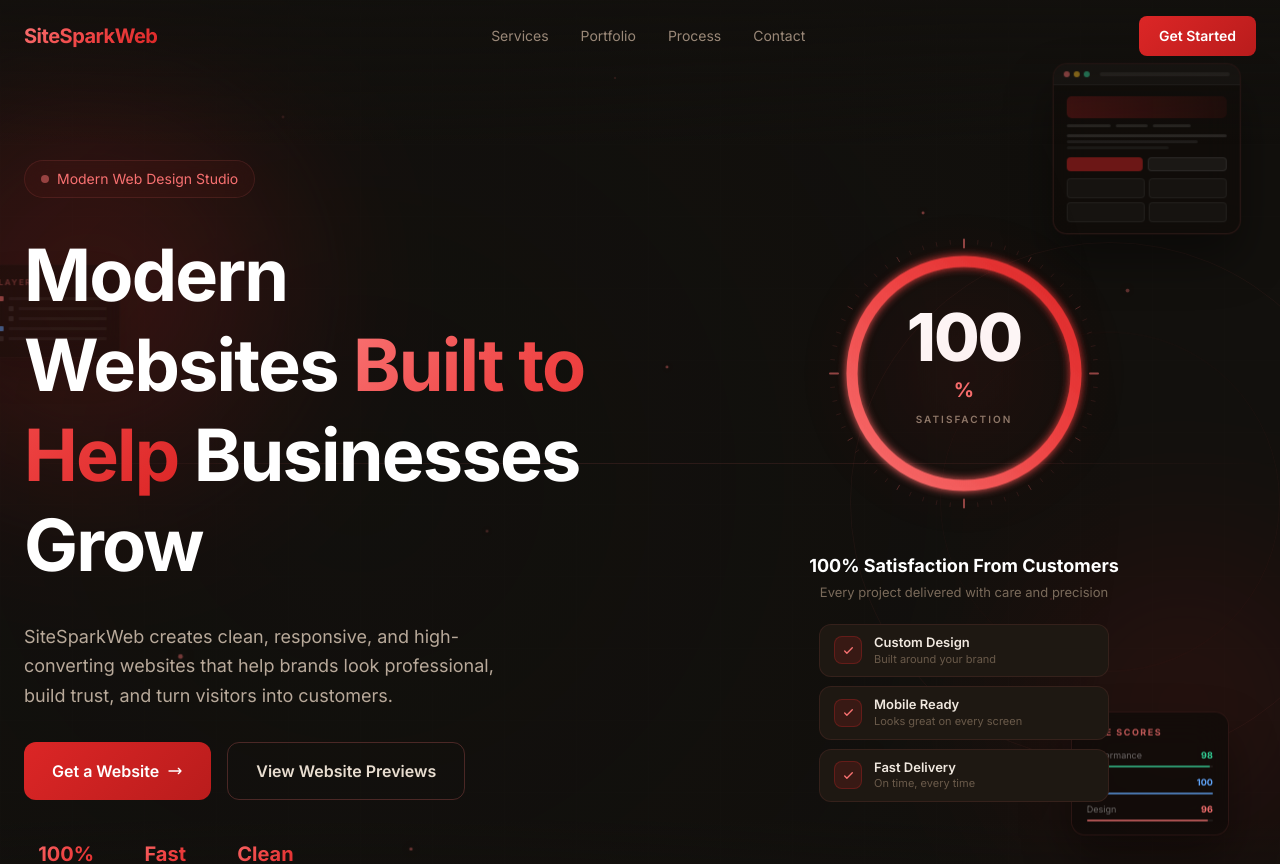
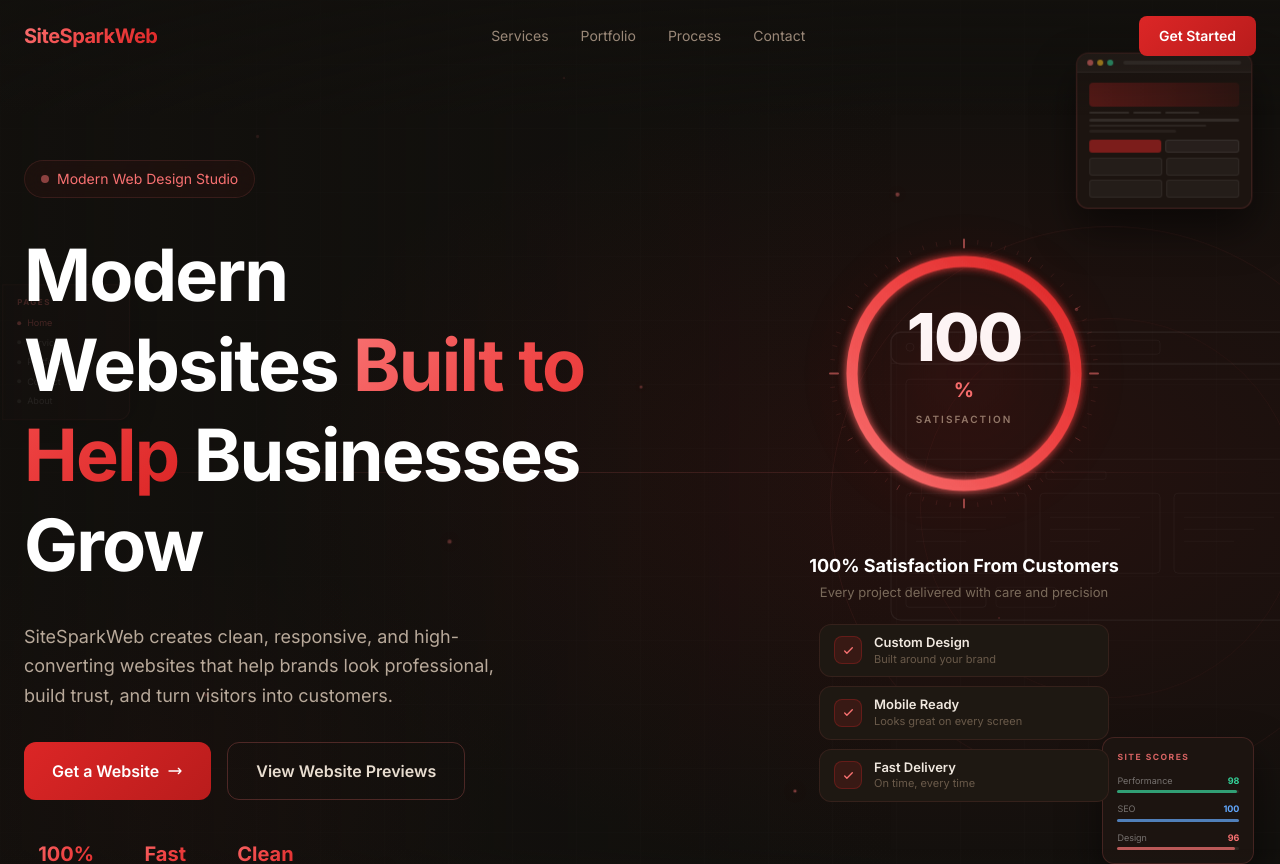
Before and after one commit to seansitesparkweb/sitesparkweb, a React (Vite) app: page / in a window 1280 px wide. Shown: the top 864 px of the page. Built offline with nearby package versions, Linux system fonts and the light colour scheme.

Commit message:
Rebuild hero background - solid cards, SVG wireframe, no backdrop-filter glitch

```diff
--- a/src/components/HeroBackground.jsx
+++ b/src/components/HeroBackground.jsx
@@ -1,214 +1,214 @@
-const PARTICLES = [
-  { top: '12%', left: '22%',  size: 2, dur: 3.2, delay: 0    },
-  { top: '68%', left: '14%',  size: 3, dur: 4.1, delay: 1.2  },
-  { top: '38%', left: '52%',  size: 2, dur: 3.7, delay: 2.0  },
-  { top: '22%', left: '72%',  size: 2, dur: 4.8, delay: 0.5  },
-  { top: '78%', left: '68%',  size: 3, dur: 3.5, delay: 1.8  },
-  { top: '55%', left: '38%',  size: 2, dur: 5.1, delay: 3.0  },
-  { top: '8%',  left: '48%',  size: 2, dur: 4.0, delay: 2.4  },
-  { top: '88%', left: '32%',  size: 2, dur: 3.9, delay: 0.8  },
-  { top: '30%', left: '88%',  size: 3, dur: 4.4, delay: 1.5  },
-  { top: '62%', left: '82%',  size: 2, dur: 3.3, delay: 3.5  },
-]
-
 export default function HeroBackground() {
   return (
     <div style={{ position: 'absolute', inset: 0, overflow: 'hidden', pointerEvents: 'none', zIndex: 0 }}>
 
+      {/* ── Base gradient wash ── */}
+      <div style={{
+        position: 'absolute', inset: 0,
+        background: 'radial-gradient(ellipse 80% 60% at 75% 50%, rgba(185,28,28,0.12) 0%, transparent 70%)',
+      }} />
+      <div style={{
+        position: 'absolute', inset: 0,
+        background: 'radial-gradient(ellipse 50% 40% at 10% 80%, rgba(120,20,20,0.1) 0%, transparent 60%)',
+      }} />
+
       {/* ── Faint grid ── */}
       <svg style={{ position: 'absolute', inset: 0, width: '100%', height: '100%' }} aria-hidden="true">
         <defs>
-          <pattern id="herogrid" width="72" height="72" patternUnits="userSpaceOnUse">
-            <path d="M 72 0 L 0 0 0 72" fill="none" stroke="white" strokeWidth="0.4" strokeOpacity="0.028" />
+          <pattern id="herogrid" width="64" height="64" patternUnits="userSpaceOnUse">
+            <path d="M 64 0 L 0 0 0 64" fill="none" stroke="rgba(255,255,255,0.032)" strokeWidth="0.5" />
           </pattern>
         </defs>
         <rect width="100%" height="100%" fill="url(#herogrid)" />
       </svg>
 
-      {/* ── Glow orbs (moved from Hero.jsx) ── */}
-      <div className="glow-orb w-96 h-96 opacity-20" style={{ background: '#dc2626', top: '10%', left: '-8%' }} />
-      <div className="glow-orb w-80 h-80 opacity-12" style={{ background: '#b91c1c', bottom: '10%', right: '-5%' }} />
-
-      {/* ── Decorative thin rings ── */}
+      {/* ── Rotating decorative rings ── */}
       <div style={{
-        position: 'absolute',
-        width: 520,
-        height: 520,
-        borderRadius: '50%',
-        border: '1px solid rgba(248,113,113,0.055)',
-        right: '-90px',
-        top: '50%',
-        transform: 'translateY(-50%)',
-        animation: 'spin-slow 90s linear infinite',
+        position: 'absolute', width: 560, height: 560, borderRadius: '50%',
+        border: '1px solid rgba(248,113,113,0.07)',
+        right: '-110px', top: '50%', transform: 'translateY(-50%)',
+        animation: 'spin-slow 80s linear infinite',
       }} />
       <div style={{
-        position: 'absolute',
-        width: 340,
-        height: 340,
-        borderRadius: '50%',
-        border: '1px solid rgba(248,113,113,0.035)',
-        right: '0px',
-        top: '50%',
-        transform: 'translateY(-50%)',
-        animation: 'spin-rev 60s linear infinite',
+        position: 'absolute', width: 380, height: 380, borderRadius: '50%',
+        border: '1px solid rgba(248,113,113,0.05)',
+        right: '-20px', top: '50%', transform: 'translateY(-50%)',
+        animation: 'spin-rev 50s linear infinite',
       }} />
 
-      {/* ── Floating card 1: browser mockup (top-right) ── */}
+      {/* ── Large SVG wireframe browser (decorative, far right) ── */}
+      <svg
+        width="420" height="290"
+        viewBox="0 0 420 290"
+        style={{ position: 'absolute', right: '-30px', top: '50%', transform: 'translateY(-52%)', opacity: 0.055 }}
+        aria-hidden="true"
+      >
+        {/* Browser shell */}
+        <rect x="1" y="1" width="418" height="288" rx="10" fill="none" stroke="white" strokeWidth="1.2" />
+        {/* Chrome bar */}
+        <rect x="1" y="1" width="418" height="32" rx="10" fill="none" stroke="white" strokeWidth="1.2" />
+        <line x1="1" y1="32" x2="419" y2="32" stroke="white" strokeWidth="0.8" />
+        {/* Traffic lights */}
+        <circle cx="20" cy="16" r="4" stroke="white" strokeWidth="0.8" fill="none" />
+        <circle cx="34" cy="16" r="4" stroke="white" strokeWidth="0.8" fill="none" />
+        <circle cx="48" cy="16" r="4" stroke="white" strokeWidth="0.8" fill="none" />
+        {/* Address bar */}
+        <rect x="70" y="9" width="200" height="14" rx="3" fill="none" stroke="white" strokeWidth="0.7" />
+        {/* Hero block */}
+        <rect x="16" y="48" width="388" height="80" rx="4" fill="none" stroke="white" strokeWidth="0.7" />
+        {/* Nav items */}
+        <rect x="16" y="140" width="60" height="8" rx="2" fill="none" stroke="white" strokeWidth="0.6" />
+        <rect x="86" y="140" width="60" height="8" rx="2" fill="none" stroke="white" strokeWidth="0.6" />
+        <rect x="156" y="140" width="60" height="8" rx="2" fill="none" stroke="white" strokeWidth="0.6" />
+        {/* Content cards */}
+        <rect x="16" y="162" width="120" height="80" rx="4" fill="none" stroke="white" strokeWidth="0.7" />
+        <rect x="150" y="162" width="120" height="80" rx="4" fill="none" stroke="white" strokeWidth="0.7" />
+        <rect x="284" y="162" width="120" height="80" rx="4" fill="none" stroke="white" strokeWidth="0.7" />
+        {/* Text lines inside cards */}
+        {[0, 1, 2].map(col => (
+          [0, 1, 2].map(row => (
+            <line
+              key={`${col}-${row}`}
+              x1={16 + col * 134 + 10} y1={186 + row * 12}
+              x2={16 + col * 134 + (row === 0 ? 100 : row === 1 ? 80 : 60)} y2={186 + row * 12}
+              stroke="white" strokeWidth="0.6"
+            />
+          ))
+        ))}
+        {/* CTA button area */}
+        <rect x="16" y="256" width="80" height="20" rx="3" fill="none" stroke="white" strokeWidth="0.8" />
+        <rect x="106" y="256" width="60" height="20" rx="3" fill="none" stroke="white" strokeWidth="0.5" />
+      </svg>
+
+      {/* ── Floating card 1: Browser mockup — top right ── */}
       <div style={{
-        position: 'absolute',
-        top: '7%',
-        right: '3%',
-        width: 188,
-        background: 'rgba(16,12,9,0.78)',
-        backdropFilter: 'blur(18px)',
-        border: '1px solid rgba(248,113,113,0.13)',
-        borderRadius: 14,
+        position: 'absolute', top: '6%', right: '2%',
+        width: 176,
+        background: '#1c1410',
+        border: '1px solid rgba(248,113,113,0.18)',
+        borderRadius: 12,
         overflow: 'hidden',
-        animation: 'bgFloat1 9s ease-in-out infinite',
-        boxShadow: '0 24px 48px rgba(0,0,0,0.4), 0 0 0 0.5px rgba(248,113,113,0.06)',
+        animation: 'bgFloat1 10s ease-in-out infinite',
+        boxShadow: '0 20px 40px rgba(0,0,0,0.5), 0 0 0 0.5px rgba(248,113,113,0.08)',
       }}>
-        {/* Browser chrome */}
-        <div style={{
-          background: 'rgba(255,255,255,0.035)',
-          padding: '7px 10px',
-          display: 'flex',
-          alignItems: 'center',
-          gap: 4,
-          borderBottom: '1px solid rgba(255,255,255,0.05)',
-        }}>
-          <div style={{ width: 6, height: 6, borderRadius: '50%', background: '#f87171', opacity: 0.65 }} />
-          <div style={{ width: 6, height: 6, borderRadius: '50%', background: '#fbbf24', opacity: 0.65 }} />
-          <div style={{ width: 6, height: 6, borderRadius: '50%', background: '#34d399', opacity: 0.65 }} />
-          <div style={{ flex: 1, height: 4, background: 'rgba(255,255,255,0.07)', borderRadius: 2, marginLeft: 6 }} />
+        {/* Chrome */}
+        <div style={{ background: 'rgba(255,255,255,0.04)', padding: '6px 10px', display: 'flex', alignItems: 'center', gap: 4, borderBottom: '1px solid rgba(255,255,255,0.06)' }}>
+          {['#f87171','#fbbf24','#34d399'].map((c,i) => (
+            <div key={i} style={{ width: 6, height: 6, borderRadius: '50%', background: c, opacity: 0.7 }} />
+          ))}
+          <div style={{ flex: 1, height: 3.5, background: 'rgba(255,255,255,0.08)', borderRadius: 2, marginLeft: 6 }} />
         </div>
-        {/* Page content */}
-        <div style={{ padding: '11px 13px', display: 'flex', flexDirection: 'column', gap: 6 }}>
-          <div style={{ height: 22, background: 'linear-gradient(90deg, rgba(220,38,38,0.25), rgba(185,28,28,0.1))', borderRadius: 5 }} />
-          <div style={{ display: 'flex', gap: 5 }}>
-            {[44, 32, 38].map((w, i) => (
-              <div key={i} style={{ height: 3, width: w, background: 'rgba(255,255,255,0.1)', borderRadius: 2 }} />
-            ))}
+        {/* Content */}
+        <div style={{ padding: '10px 12px', display: 'flex', flexDirection: 'column', gap: 5 }}>
+          <div style={{ height: 24, background: 'linear-gradient(90deg, rgba(220,38,38,0.3), rgba(185,28,28,0.12))', borderRadius: 4 }} />
+          <div style={{ display: 'flex', gap: 4 }}>
+            {[40,28,34].map((w,i) => <div key={i} style={{ height: 2.5, width: w, background: 'rgba(255,255,255,0.1)', borderRadius: 2 }} />)}
           </div>
-          <div style={{ display: 'flex', flexDirection: 'column', gap: 3, marginTop: 1 }}>
-            <div style={{ height: 3, background: 'rgba(255,255,255,0.11)', borderRadius: 2 }} />
-            <div style={{ height: 3, width: '82%', background: 'rgba(255,255,255,0.07)', borderRadius: 2 }} />
-            <div style={{ height: 3, width: '64%', background: 'rgba(255,255,255,0.05)', borderRadius: 2 }} />
+          <div style={{ display: 'flex', flexDirection: 'column', gap: 3 }}>
+            <div style={{ height: 2.5, background: 'rgba(255,255,255,0.1)', borderRadius: 2 }} />
+            <div style={{ height: 2.5, width: '78%', background: 'rgba(255,255,255,0.07)', borderRadius: 2 }} />
+            <div style={{ height: 2.5, width: '58%', background: 'rgba(255,255,255,0.05)', borderRadius: 2 }} />
           </div>
-          <div style={{ display: 'flex', gap: 5, marginTop: 2 }}>
-            <div style={{ height: 14, flex: 1, background: 'rgba(220,38,38,0.45)', borderRadius: 4 }} />
-            <div style={{ height: 14, flex: 1, background: 'rgba(255,255,255,0.05)', borderRadius: 4, border: '1px solid rgba(255,255,255,0.08)' }} />
+          <div style={{ display: 'flex', gap: 4, marginTop: 2 }}>
+            <div style={{ height: 13, flex: 1, background: 'rgba(220,38,38,0.5)', borderRadius: 3 }} />
+            <div style={{ height: 13, flex: 1, background: 'rgba(255,255,255,0.05)', borderRadius: 3, border: '1px solid rgba(255,255,255,0.08)' }} />
           </div>
-          <div style={{ display: 'grid', gridTemplateColumns: '1fr 1fr', gap: 4, marginTop: 1 }}>
-            {[1, 2, 3, 4].map(i => (
-              <div key={i} style={{ height: 20, background: 'rgba(255,255,255,0.03)', borderRadius: 4, border: '1px solid rgba(255,255,255,0.05)' }} />
-            ))}
+          <div style={{ display: 'grid', gridTemplateColumns: '1fr 1fr', gap: 4 }}>
+            {[1,2,3,4].map(i => <div key={i} style={{ height: 18, background: 'rgba(255,255,255,0.04)', borderRadius: 3, border: '1px solid rgba(255,255,255,0.06)' }} />)}
           </div>
         </div>
       </div>
 
-      {/* ── Floating card 2: performance scores (bottom-right) ── */}
+      {/* ── Floating card 2: Scores — bottom right ── */}
       <div style={{
-        position: 'absolute',
-        bottom: '12%',
-        right: '4%',
-        width: 158,
-        background: 'rgba(16,12,9,0.82)',
-        backdropFilter: 'blur(18px)',
-        border: '1px solid rgba(248,113,113,0.11)',
-        borderRadius: 14,
-        padding: '13px 15px',
-        animation: 'bgFloat2 12s ease-in-out infinite 1.4s',
-        boxShadow: '0 24px 48px rgba(0,0,0,0.4)',
+        position: 'absolute', bottom: '9%', right: '2%',
+        width: 152,
+        background: '#1c1410',
+        border: '1px solid rgba(248,113,113,0.18)',
+        borderRadius: 12,
+        padding: '13px 14px',
+        animation: 'bgFloat2 13s ease-in-out infinite 1.8s',
+        boxShadow: '0 20px 40px rgba(0,0,0,0.5)',
       }}>
-        <div style={{ fontSize: 9, color: 'rgba(248,113,113,0.75)', fontWeight: 700, letterSpacing: '1.5px', marginBottom: 10, textTransform: 'uppercase', fontFamily: 'Inter, sans-serif' }}>
+        <div style={{ fontSize: 8.5, color: '#f87171', fontWeight: 700, letterSpacing: '1.5px', marginBottom: 10, textTransform: 'uppercase', fontFamily: 'Inter, sans-serif', opacity: 0.85 }}>
           Site Scores
         </div>
         {[
-          { label: 'Performance', score: 98, color: '#34d399' },
-          { label: 'SEO',         score: 100, color: '#60a5fa' },
-          { label: 'Design',      score: 96, color: '#f87171'  },
+          { label: 'Performance', val: 98, color: '#34d399' },
+          { label: 'SEO',         val: 100, color: '#60a5fa' },
+          { label: 'Design',      val: 96,  color: '#f87171' },
         ].map((m, i) => (
-          <div key={i} style={{ marginBottom: i < 2 ? 8 : 0 }}>
+          <div key={i} style={{ marginBottom: i < 2 ? 9 : 0 }}>
             <div style={{ display: 'flex', justifyContent: 'space-between', marginBottom: 3 }}>
-              <span style={{ fontSize: 9, color: 'rgba(255,255,255,0.38)', fontFamily: 'Inter, sans-serif' }}>{m.label}</span>
-              <span style={{ fontSize: 9, color: m.color, fontWeight: 700, fontFamily: 'Inter, sans-serif' }}>{m.score}</span>
+              <span style={{ fontSize: 9, color: 'rgba(255,255,255,0.4)', fontFamily: 'Inter, sans-serif' }}>{m.label}</span>
+              <span style={{ fontSize: 9, color: m.color, fontWeight: 700, fontFamily: 'Inter, sans-serif' }}>{m.val}</span>
             </div>
-            <div style={{ height: 2.5, background: 'rgba(255,255,255,0.06)', borderRadius: 2 }}>
-              <div style={{ height: '100%', width: `${m.score}%`, background: m.color, borderRadius: 2, opacity: 0.65 }} />
+            <div style={{ height: 3, background: 'rgba(255,255,255,0.07)', borderRadius: 2 }}>
+              <div style={{ height: '100%', width: `${m.val}%`, background: m.color, borderRadius: 2, opacity: 0.7 }} />
             </div>
           </div>
         ))}
       </div>
 
-      {/* ── Floating card 3: layers panel (left edge, very subtle) ── */}
+      {/* ── Floating card 3: Layers panel — left edge ── */}
       <div style={{
-        position: 'absolute',
-        top: '28%',
-        left: '-18px',
-        width: 136,
-        background: 'rgba(16,12,9,0.6)',
-        backdropFilter: 'blur(12px)',
-        border: '1px solid rgba(248,113,113,0.07)',
-        borderRadius: 12,
-        padding: '11px 13px',
-        animation: 'bgFloat3 14s ease-in-out infinite 2.8s',
-        opacity: 0.55,
-        boxShadow: '0 16px 32px rgba(0,0,0,0.3)',
+        position: 'absolute', top: '30%', left: '0px',
+        width: 128,
+        background: '#1a1210',
+        border: '1px solid rgba(248,113,113,0.12)',
+        borderRadius: '0 12px 12px 0',
+        padding: '11px 12px 11px 14px',
+        animation: 'bgFloat3 15s ease-in-out infinite 3s',
+        opacity: 0.65,
+        boxShadow: '4px 0 24px rgba(0,0,0,0.3)',
       }}>
-        <div style={{ fontSize: 8, color: 'rgba(248,113,113,0.6)', fontWeight: 700, letterSpacing: '1.5px', marginBottom: 8, textTransform: 'uppercase', fontFamily: 'Inter, sans-serif' }}>
-          Layers
+        <div style={{ fontSize: 8, color: '#f87171', fontWeight: 700, letterSpacing: '1.5px', marginBottom: 8, textTransform: 'uppercase', fontFamily: 'Inter, sans-serif', opacity: 0.8 }}>
+          Pages
         </div>
-        {[
-          { label: 'Hero Section',   indent: 0  },
-          { label: 'Navigation',     indent: 10 },
-          { label: 'CTA Button',     indent: 10 },
-          { label: 'Services Grid',  indent: 0  },
-          { label: 'Contact Form',   indent: 0  },
-        ].map((item, i) => (
-          <div key={i} style={{ display: 'flex', alignItems: 'center', gap: 5, marginBottom: 5, paddingLeft: item.indent }}>
-            <div style={{ width: 5, height: 5, borderRadius: 1, background: i === 0 ? '#f87171' : i === 3 ? '#60a5fa' : 'rgba(255,255,255,0.15)', flexShrink: 0 }} />
-            <div style={{ height: 2.5, flex: 1, background: 'rgba(255,255,255,0.08)', borderRadius: 1 }} />
+        {['Home','Services','Portfolio','Contact','About'].map((name, i) => (
+          <div key={i} style={{ display: 'flex', alignItems: 'center', gap: 6, marginBottom: i < 4 ? 6 : 0 }}>
+            <div style={{ width: 4, height: 4, borderRadius: '50%', background: i === 0 ? '#f87171' : 'rgba(255,255,255,0.2)', flexShrink: 0 }} />
+            <span style={{ fontSize: 9, color: i === 0 ? 'rgba(248,113,113,0.85)' : 'rgba(255,255,255,0.3)', fontFamily: 'Inter, sans-serif' }}>{name}</span>
           </div>
         ))}
       </div>
 
-      {/* ── Glowing horizontal line ── */}
-      <div style={{
-        position: 'absolute',
-        top: '48%',
-        left: 0,
-        right: 0,
-        height: 1,
-        background: 'linear-gradient(90deg, transparent 0%, rgba(248,113,113,0.08) 20%, rgba(248,113,113,0.14) 50%, rgba(248,113,113,0.08) 80%, transparent 100%)',
-        pointerEvents: 'none',
-      }} />
-
       {/* ── Particles ── */}
-      {PARTICLES.map((p, i) => (
+      {[
+        { top: '14%', left: '20%', s: 2.5, d: 3.4, dl: 0    },
+        { top: '72%', left: '16%', s: 2,   d: 4.2, dl: 1.3  },
+        { top: '40%', left: '50%', s: 2,   d: 3.8, dl: 2.1  },
+        { top: '20%', left: '70%', s: 3,   d: 4.9, dl: 0.6  },
+        { top: '82%', left: '62%', s: 2,   d: 3.6, dl: 1.9  },
+        { top: '56%', left: '35%', s: 2.5, d: 5.2, dl: 3.1  },
+        { top: '8%',  left: '44%', s: 2,   d: 4.1, dl: 2.6  },
+        { top: '90%', left: '30%', s: 2,   d: 4.0, dl: 0.9  },
+        { top: '32%', left: '84%', s: 3,   d: 4.5, dl: 1.6  },
+        { top: '64%', left: '78%', s: 2,   d: 3.4, dl: 3.6  },
+      ].map((p, i) => (
         <div key={i} style={{
-          position: 'absolute',
-          top: p.top,
-          left: p.left,
-          width: p.size,
-          height: p.size,
-          borderRadius: '50%',
+          position: 'absolute', top: p.top, left: p.left,
+          width: p.s, height: p.s, borderRadius: '50%',
           background: '#f87171',
-          opacity: 0.25,
-          boxShadow: `0 0 ${p.size * 4}px rgba(248,113,113,0.6)`,
-          animation: `twinkle ${p.dur}s ease-in-out infinite ${p.delay}s`,
+          boxShadow: `0 0 ${p.s * 5}px rgba(248,113,113,0.7)`,
+          animation: `twinkle ${p.d}s ease-in-out infinite ${p.dl}s`,
         }} />
       ))}
 
-      {/* ── Readability vignette (darkens edges, protects text area) ── */}
+      {/* ── Subtle horizontal accent line ── */}
       <div style={{
-        position: 'absolute',
-        inset: 0,
-        background: 'radial-gradient(ellipse 60% 80% at 28% 50%, rgba(18,16,13,0.25) 0%, transparent 100%)',
+        position: 'absolute', top: '49%', left: 0, right: 0, height: 1,
+        background: 'linear-gradient(90deg, transparent, rgba(248,113,113,0.1) 25%, rgba(248,113,113,0.16) 50%, rgba(248,113,113,0.1) 75%, transparent)',
+      }} />
+
+      {/* ── Vignette: darken edges, protect text readability ── */}
+      <div style={{
+        position: 'absolute', inset: 0,
+        background: 'linear-gradient(to right, rgba(18,16,13,0.65) 0%, rgba(18,16,13,0.15) 40%, transparent 70%)',
       }} />
       <div style={{
-        position: 'absolute',
-        inset: 0,
-        background: 'linear-gradient(to bottom, rgba(18,16,13,0.6) 0%, transparent 15%, transparent 85%, rgba(18,16,13,0.6) 100%)',
+        position: 'absolute', inset: 0,
+        background: 'linear-gradient(to bottom, rgba(18,16,13,0.5) 0%, transparent 12%, transparent 88%, rgba(18,16,13,0.5) 100%)',
       }} />
 
     </div>
```
